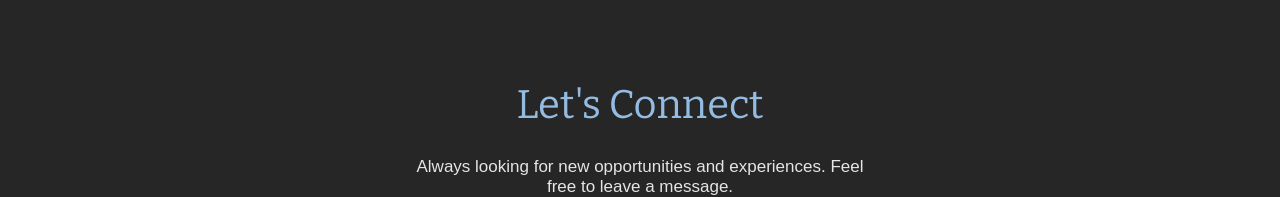
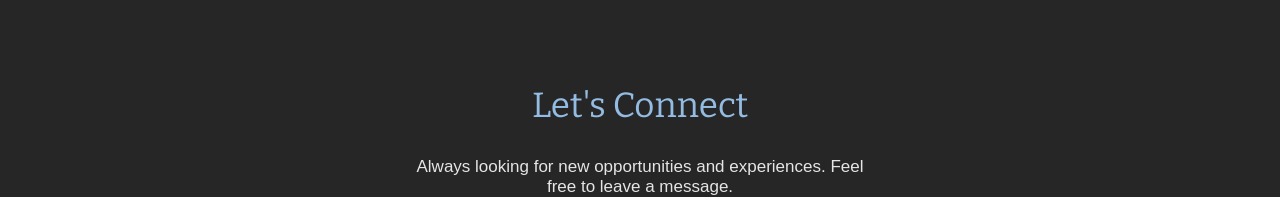
Before and after one commit to lindaerin/portfolio-v2, a React (Create React App) app: page /design in a window 1280 px wide. Shown: the part 737-934 px from the top of the page. Built offline with nearby package versions, Linux system fonts and the light colour scheme.

Commit message:
change footer style

```diff
--- a/src/components/Footer/footer.styles.js
+++ b/src/components/Footer/footer.styles.js
@@ -28,14 +28,14 @@ export const FooterContent = styled.div`
 
 export const FooterH1 = styled.div`
   color: #94BCE2;
-  font-size: 40px;
+  font-size: 35px;
   font-family: "Bitter", serif;
   line-height: 70px;
   display: flex;
   justify-content: center;
   align-items: center;
 
-  @media screen and (max-width: 400px) {
+  @media screen and (max-width: 480px) {
     font-size: 35px;
   }
 `;
```
